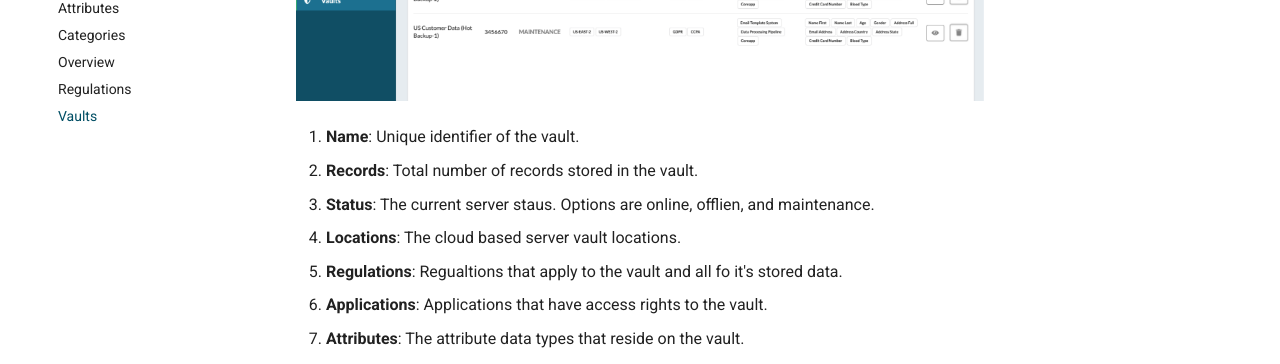
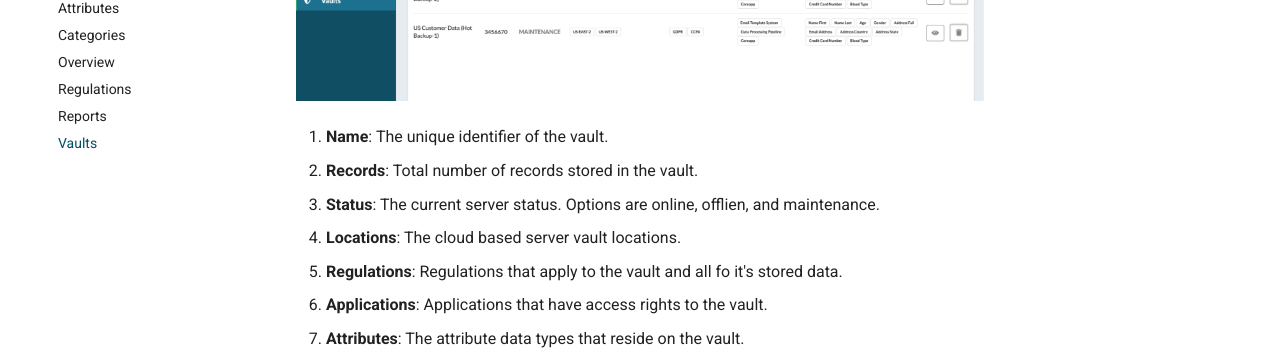
Before and after one commit to anontechnology/documentation, an MkDocs documentation site: the page built from docs/vizivault-enterprise/vault.md, in a window 1280 px wide and 1084 px high. Shown: the part 345-709 px from the top of the window. Built offline with MkDocs 1.6.1 and Material for MkDocs 9.7.7, drawn with Linux system fonts in a browser that asks for light colours.

Commit message:
Add reports.

```diff
--- a/docs/vizivault-enterprise/vault.md
+++ b/docs/vizivault-enterprise/vault.md
@@ -3,11 +3,11 @@
 
 ![vaults](../assets/images/vaults.png "Vaults")
 
-1. **Name**: Unique identifier of the vault.
+1. **Name**: The unique identifier of the vault.
 2. **Records**: Total number of records stored in the vault.
-3. **Status**: The current server staus. Options are online, offlien, and maintenance.
+3. **Status**: The current server status. Options are online, offlien, and maintenance.
 4. **Locations**: The cloud based server vault locations.
-5. **Regulations**:  Regualtions that apply to the vault and all fo it's stored data.
+5. **Regulations**: Regulations that apply to the vault and all fo it's stored data.
 6. **Applications**: Applications that have access rights to the vault.
 7. **Attributes**: The attribute data types that reside on the vault.
 8. **Actions**: Actions that you can take on a vault.
```
Also changed, not shown: docs/vizivault-enterprise/reports.md (added, +31 -0 lines), docs/assets/images/create_report.png (added), docs/assets/images/delete_regulation.png (added), docs/assets/images/reports.png (added).
